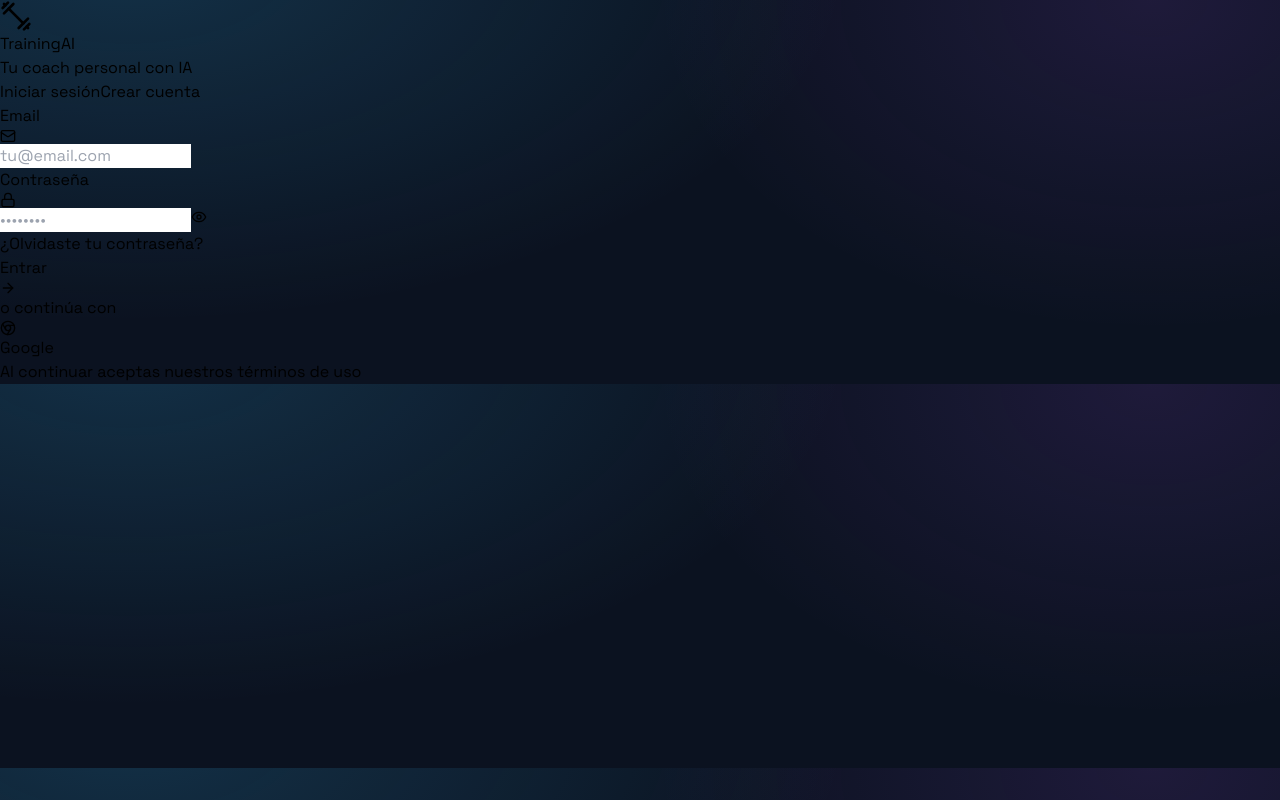
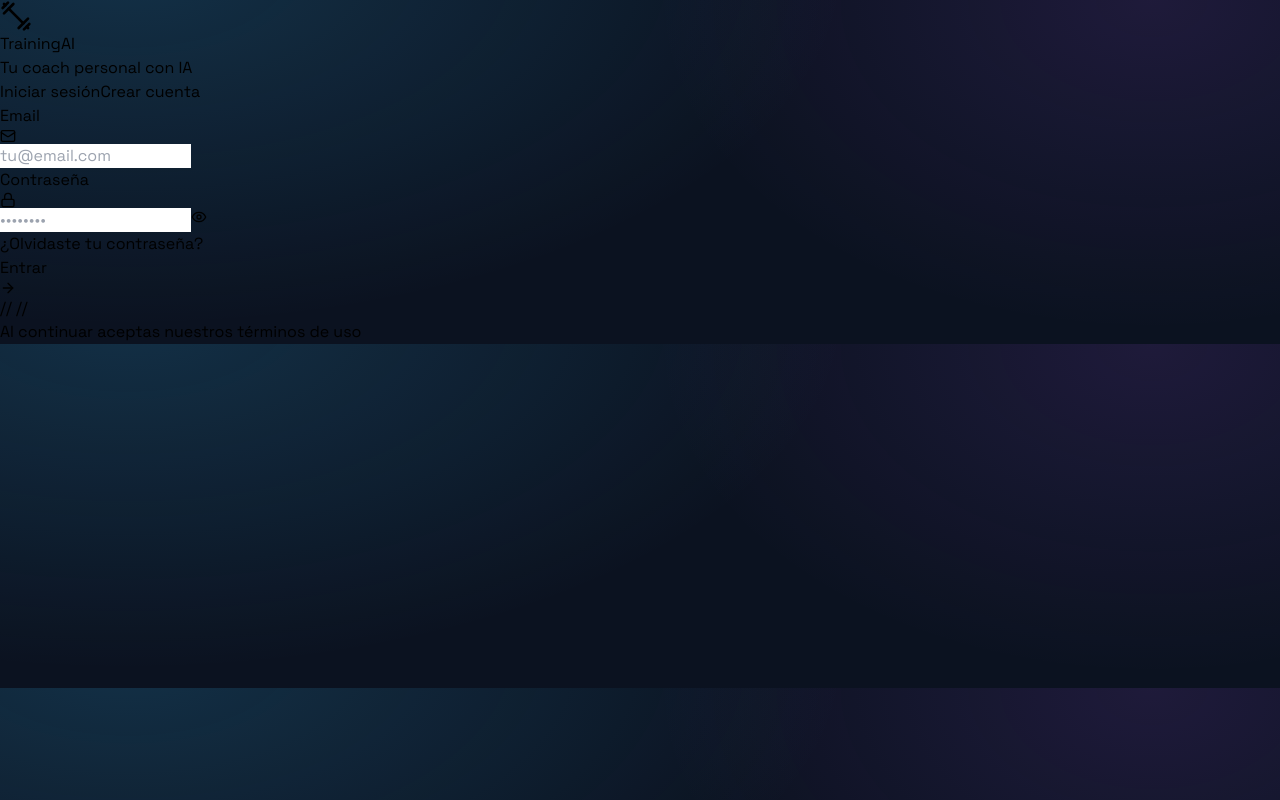
Before and after one commit to Rruubeenn23/training, a React (Vite) app: page /auth in a window 1280 px wide. Built offline with nearby package versions, Linux system fonts and the light colour scheme.

Commit message:
google wipe

```diff
--- a/src/pages/AuthPage.jsx
+++ b/src/pages/AuthPage.jsx
@@ -217,23 +217,23 @@ export default function AuthPage() {
             </button>
           </form>
 
-          {/* Divider + Google */}
-          {mode !== 'reset' && (
-            <>
-              <div className="flex items-center gap-3 my-4">
-                <div className="flex-1 h-px bg-slate-700" />
-                <span className="text-slate-500 text-xs">o continúa con</span>
-                <div className="flex-1 h-px bg-slate-700" />
-              </div>
-              <button
-                onClick={handleGoogle}
-                className="w-full bg-slate-700/50 hover:bg-slate-700 border border-slate-600 text-white font-medium py-2.5 rounded-xl flex items-center justify-center gap-2 transition-all text-sm"
-              >
-                <Chrome size={16} />
-                Google
-              </button>
-            </>
-          )}
+    //      {/* Divider + Google */}
+  //        {/*mode !== 'reset' && (
+     //       <>
+       //       <div className="flex items-center gap-3 my-4">
+         //       <div className="flex-1 h-px bg-slate-700" />
+           //     <span className="text-slate-500 text-xs">o continúa con</span>
+            //    <div className="flex-1 h-px bg-slate-700" />
+            //  </div>
+             //</div> <button
+              //  onClick={handleGoogle}
+               // className="w-full bg-slate-700/50 hover:bg-slate-700 border border-slate-600 text-white font-medium py-2.5 rounded-xl flex items-center justify-center gap-2 transition-all text-sm"
+              //>
+               // <Chrome size={16} />
+                //</div>Google
+              //</button>
+            //</>
+         // )}
 
           {/* Back link for reset */}
           {mode === 'reset' && (
```
